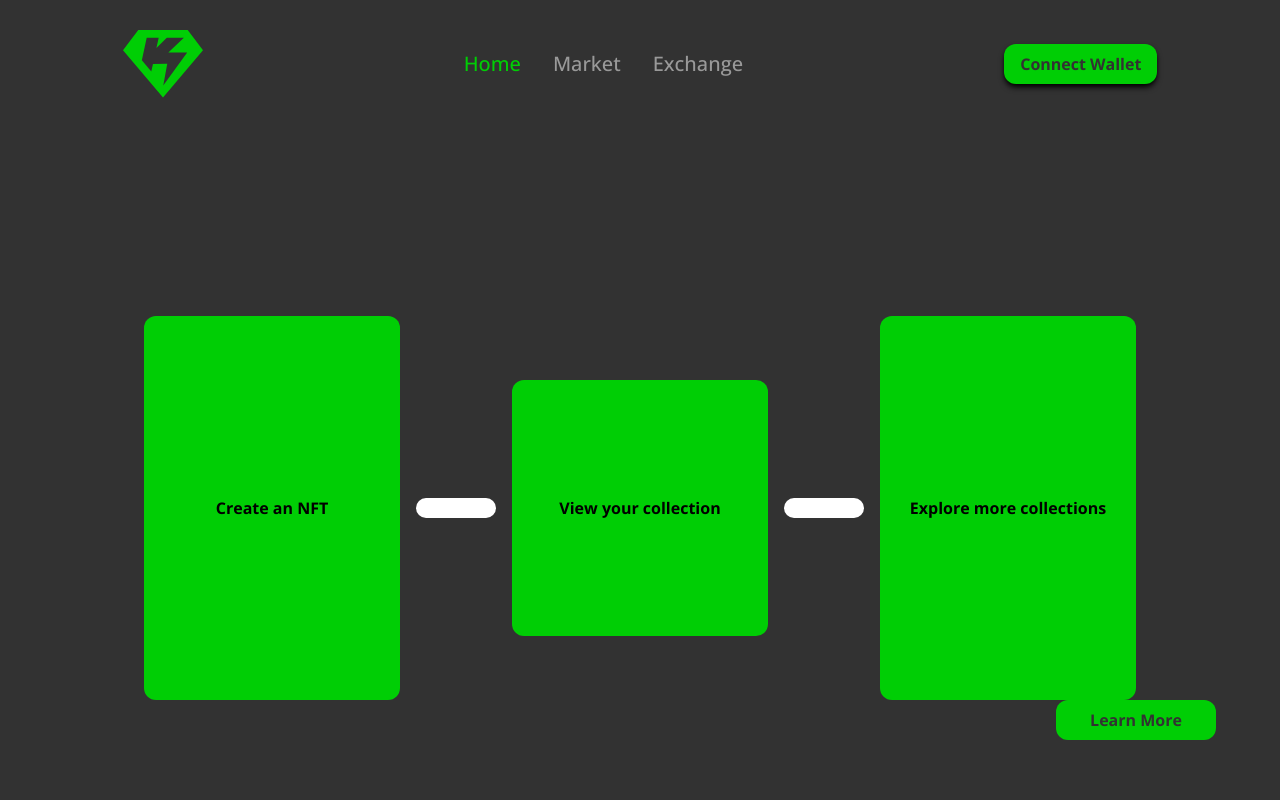
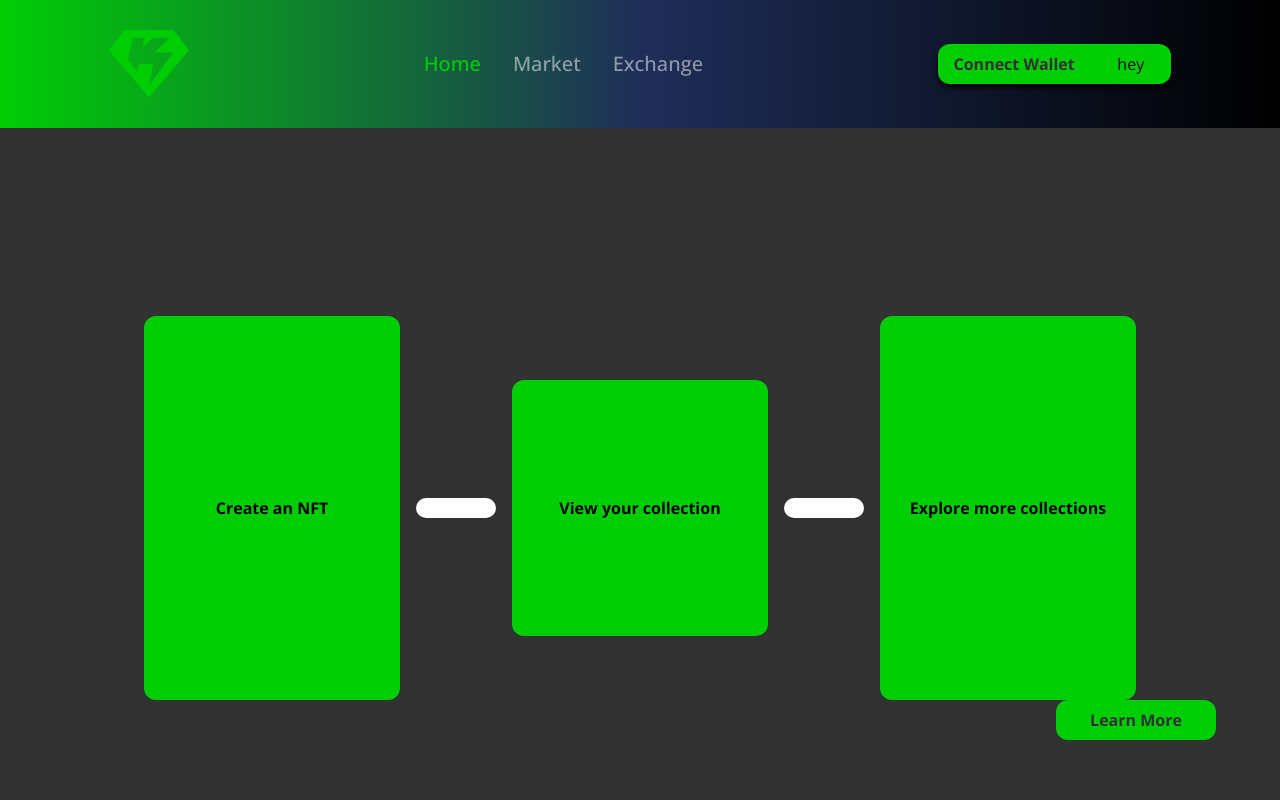
Before and after one commit to DeanShaked/Kryptonite, a React (Vite) app in the folder client/: page / in a window 1280 px wide. Shown: the top 800 px of the page. Built offline with nearby package versions, Linux system fonts and the light colour scheme.

Commit message:
C:/Program Files/Git/

```diff
--- a/client/src/components/Navbar/Navbar.jsx
+++ b/client/src/components/Navbar/Navbar.jsx
@@ -15,7 +15,7 @@ const Navbar = () => {
   ));
 
   return (
-    <nav className="w-full items-center justify-around flex flex-row h-32">
+    <nav className="w-full items-center justify-around flex flex-row h-32 bg-gradient-to-r from-green via-primary to-black">
       <div className="flex">
         <NavLink exact="true" to={"/"}>
           <LogoSvg className="w-20 cursor-pointer" />
@@ -24,6 +24,7 @@ const Navbar = () => {
       <ul className="flex justify-center items-center p">{createNav}</ul>
       <div className="flex items-center rounded-xl py-4 h-10 bg-green shadow-md shadow-black hover:transition-opacity hover:duration-300 hover:opacity-70 ">
         <button className="text-grey font-bold px-4 ">Connect Wallet</button>
+        <button className="h-20 w-20 ">hey</button>
       </div>
     </nav>
   );
```
